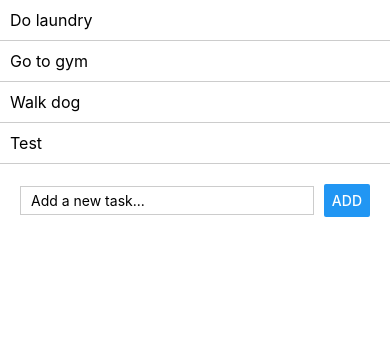
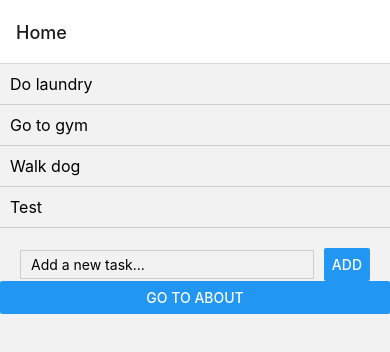
Before and after one commit to Koulant/cprg303-labs, a React Native app in the folder TodoListApp/: screen / in a window 390 px wide. Shown: the top 352 px of the page. Built offline with nearby package versions, Linux system fonts and the light colour scheme.

Commit message:
Lab Assignment 5: Navigation and Routing
Implemented routing and navigation in a React Native ToDoList app using a library. Set up different screens which enable users to navigate between them within the app.

```diff
--- a/TodoListApp/App.jsx
+++ b/TodoListApp/App.jsx
@@ -4,7 +4,7 @@
  * @format
  */
 
-import React, { useState } from 'react';
+import React from 'react';
 
 import {
   SafeAreaView,
@@ -17,27 +17,23 @@ import {
   Button,
 } from 'react-native';
 
-import ToDoList from './ToDoList';
-import ToDoForm from './ToDoForm';
+import { NavigationContainer } from '@react-navigation/native';
+import { createStackNavigator } from '@react-navigation/stack';
+
+import HomeScreen from './src/screens/Home';
+import AboutScreen from './src/screens/About';
+
+//Create stack navigator outside of App component
+const Stack = createStackNavigator();
 
 function App() {
-
-  const [tasks, setTasks] = useState([
-    'Do laundry',
-    'Go to gym',
-    'Walk dog',
-    'Test'
-  ]);
-
-  const addTask = (task) => {
-    setTasks([...tasks, task]);
-  }
-
   return (
-    <SafeAreaView>
-      <ToDoList tasks={ tasks } />
-      <ToDoForm addTask={ addTask } />
-    </SafeAreaView>
+    <NavigationContainer>
+      <Stack.Navigator>
+        <Stack.Screen name="Home" component={HomeScreen} />
+        <Stack.Screen name="About" component={AboutScreen} />
+      </Stack.Navigator>
+    </NavigationContainer>
   );
 }
 
--- a/TodoListApp/ToDoForm.jsx
+++ b/TodoListApp/src/ToDoForm.jsx
@@ -6,7 +6,7 @@ import {
     Button
   } from 'react-native';
 
-import { styles } from './App';
+import { styles } from '../App';
 
 function ToDoForm( {addTask} ) {
 
--- a/TodoListApp/ToDoList.jsx
+++ b/TodoListApp/src/ToDoList.jsx
@@ -7,7 +7,7 @@ import {
     ScrollView,
   } from 'react-native';
 
-import { styles } from './App';
+import { styles } from '../App';
 
 function ToDoList({ tasks }) {
     return (
--- /dev/null
+++ b/TodoListApp/src/screens/About.jsx
@@ -0,0 +1,14 @@
+import React from 'react';
+import { View, Text } from 'react-native';
+
+function About() {
+    return (
+        <View>
+            <Text>Anton's To Do List App</Text>
+            <Text>Created By: Anton</Text>
+            <Text>Version 1.0</Text>
+        </View>
+    );
+}
+
+export default About;
--- /dev/null
+++ b/TodoListApp/src/screens/Home.jsx
@@ -0,0 +1,36 @@
+import React from 'react';
+import { useState } from 'react';
+import { SafeAreaView, Button } from 'react-native';
+
+import ToDoList from '../ToDoList';
+import ToDoForm from '../ToDoForm';
+
+function Home( {navigation} ) {
+
+    const [tasks, setTasks] = useState([
+        'Do laundry',
+        'Go to gym',
+        'Walk dog',
+        'Test'
+    ]);
+
+    const handleAddTask = (task) => {
+        setTasks([...tasks, task]);
+    };
+
+    return (
+        <>
+            <SafeAreaView>
+                <ToDoList tasks={ tasks } />
+                <ToDoForm addTask={ handleAddTask } />
+
+                <Button
+                    title="Go to About"
+                    onPress={() => navigation.navigate('About')} //Takes user to About screen using the navigation prop and navigate method
+                />
+            </SafeAreaView>
+        </>
+    );
+}
+
+export default Home;
```
Also changed, not shown: TodoListApp/package.json (+6 -1 lines), package.json (added, +9 -0 lines), 2 other files (tests, documents, lock files or other folders).
